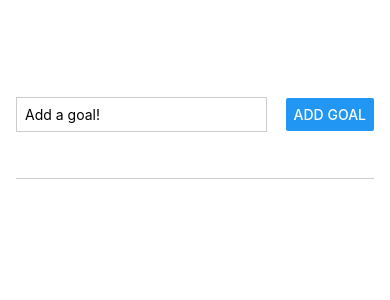
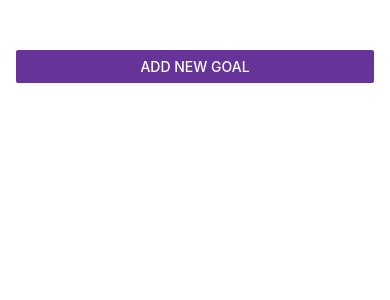
Before and after one commit to JaycobDuffel/reactnativerefresher, a React Native app in the folder basic-goal-tracker/: screen / in a window 390 px wide. Shown: the top 300 px of the page. Built offline with nearby package versions, Linux system fonts and the light colour scheme.

Commit message:
Add modal + open/close functionality

```diff
--- a/basic-goal-tracker/App.js
+++ b/basic-goal-tracker/App.js
@@ -1,17 +1,19 @@
 import { useState } from "react";
-import { StyleSheet, FlatList, View } from "react-native";
+import { Button, FlatList, StyleSheet, View } from "react-native";
 
 import GoalInput from "./components/GoalInput";
 import GoalItem from "./components/GoalItem";
 
 export default function App() {
   const [goals, setGoals] = useState([]);
+  const [addGoalModalVisible, setAddGoalModalVisible] = useState(false);
 
   const addGoalHandler = (enteredGoal) => {
     setGoals((currentGoals) => [
       ...currentGoals,
       { text: enteredGoal, id: enteredGoal + currentGoals.length.toString() },
     ]);
+    toggleAddGoalModal();
   };
 
   const deleteGoalHandler = (goalId) => {
@@ -20,9 +22,20 @@
     });
   };
 
+  const toggleAddGoalModal = () => {
+    setAddGoalModalVisible((currentModalState) => !currentModalState);
+  };
+
   return (
     <View style={styles.appContainer}>
-      <GoalInput onGoalAdd={addGoalHandler} />
+      {!addGoalModalVisible && (
+        <Button
+          title="Add New Goal"
+          color="rebeccapurple"
+          onPress={toggleAddGoalModal}
+        />
+      )}
+      <GoalInput visible={addGoalModalVisible} setVisible={toggleAddGoalModal} onGoalAdd={addGoalHandler} />
       <View style={styles.goalContainer}>
         <FlatList
           data={goals}
@@ -41,11 +54,10 @@
 
 const styles = StyleSheet.create({
   appContainer: {
-    flex: 1,
     paddingTop: 50,
     paddingHorizontal: 16,
   },
   goalContainer: {
-    flex: 5,
+    flex: 1,
   },
 });
--- a/basic-goal-tracker/components/GoalInput.js
+++ b/basic-goal-tracker/components/GoalInput.js
@@ -1,7 +1,7 @@
 import { useState } from "react";
-import { Button, StyleSheet, TextInput, View } from "react-native";
+import { Button, Modal, StyleSheet, TextInput, View } from "react-native";
 
-export default function GoalInput({ onGoalAdd }) {
+export default function GoalInput({ onGoalAdd, visible, setVisible }) {
   const [enteredGoal, setEnteredGoal] = useState("");
 
   const goalInputHandler = (enteredText) => {
@@ -14,6 +14,7 @@
   };
 
   return (
+    <Modal visible={visible} animationType="slide">
       <View style={styles.inputContainer}>
         <TextInput
           placeholder="Add a goal!"
@@ -21,26 +22,39 @@
           onChangeText={goalInputHandler}
           value={enteredGoal}
         />
+        <View style={styles.buttonContainer}>
+          <View style={styles.button}>
+            <Button title="Close" color="red" onPress={setVisible} />
+          </View>
+          <View style={styles.button}>
             <Button title="Add Goal" onPress={addGoalHandler} />
           </View>
+        </View>
+      </View>
+    </Modal>
   );
 }
 
 const styles = StyleSheet.create({
   inputContainer: {
     flex: 1,
+    flexDirection: "column",
+    justifyContent: "center",
+    padding: 16,
+  },
+  button: {
+    width: "30%",
+    marginHorizontal: 8,
+  },
+  buttonContainer: {
+    marginTop: 16,
     flexDirection: "row",
     justifyContent: "space-between",
-    alignItems: "center",
-    marginBottom: 24,
-    borderBottomWidth: 1,
-    borderBottomColor: "#cccccc",
   },
   textInput: {
     borderWidth: 1,
     borderColor: "#cccccc",
-    width: "70%",
-    marginRight: 8,
+    width: "100%",
     padding: 8,
   },
 });
```
Lines whose indentation alone changed are shown as unchanged.
